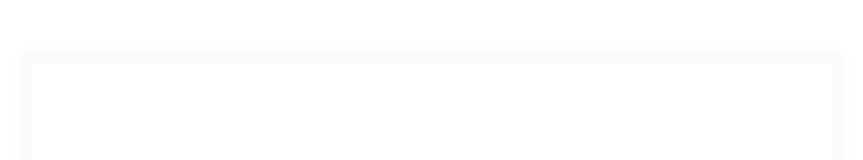
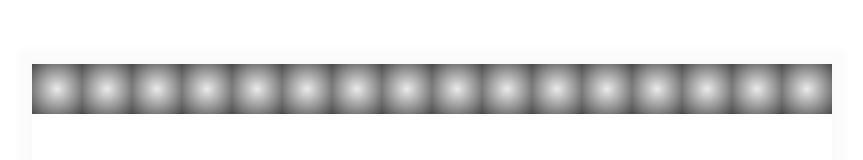
Before and after one commit to dzebertavage/etch-a-sketch, a plain HTML site: page index.html in a window 1280 px wide. Shown: the whole page, without its empty margins (208-1071 px from the left). Drawn offline with Linux system fonts and the light colour scheme.

Commit message:
Edit grid creation function to loop appropriately

```diff
--- a/css/style.css
+++ b/css/style.css
@@ -11,6 +11,11 @@ body {
     display: flex;
     flex-direction: row;
     flex-wrap: wrap;
-    height: 800px;
-    width: 800px;
+    column-gap: 0;
+    row-gap: 0;
 }
+
+.grid-square {
+    background: rgb(235,235,235);
+    background: radial-gradient(circle, rgba(235,235,235,1) 0%, rgba(74,74,74,1) 100%);
+}
--- a/js/javascript.js
+++ b/js/javascript.js
@@ -1,10 +1,16 @@
 const gridContainer = document.querySelector(".grid-container");
+const containerDim = "800px";
+gridContainer.style.height = containerDim;
+gridContainer.style.width = containerDim;
 let userNumber = 16;
 
-function createDiv() {
+function createDiv(userNumber) {
+    let squareDim = gridContainer.offsetHeight / userNumber;
     const gridSquare = document.createElement("div");
+    gridContainer.appendChild(gridSquare);
     gridSquare.classList.add("grid-square");
-    gridContainer.appendChild(gridSquare);
+    gridSquare.style.width = squareDim + "px";
+    gridSquare.style.height = squareDim + "px";
 }
 
 function getUserNumber() {
@@ -13,16 +19,18 @@ function getUserNumber() {
         alert(`Error - "${userNumber}" is not a number!`);
         return;
     } else {
-        userNumber = parseInt(userNumber);
+        userNumber = parseInt(userNumber);;
         return userNumber;
     }
 }
 
 function generateGrid(userNumber) {
     for (i = 0; i < userNumber; i++) {
-        createDiv();
+        createDiv(userNumber);
     }
 }
+
+generateGrid(userNumber);
 
 /*
 - variable to hold number of columns
```
